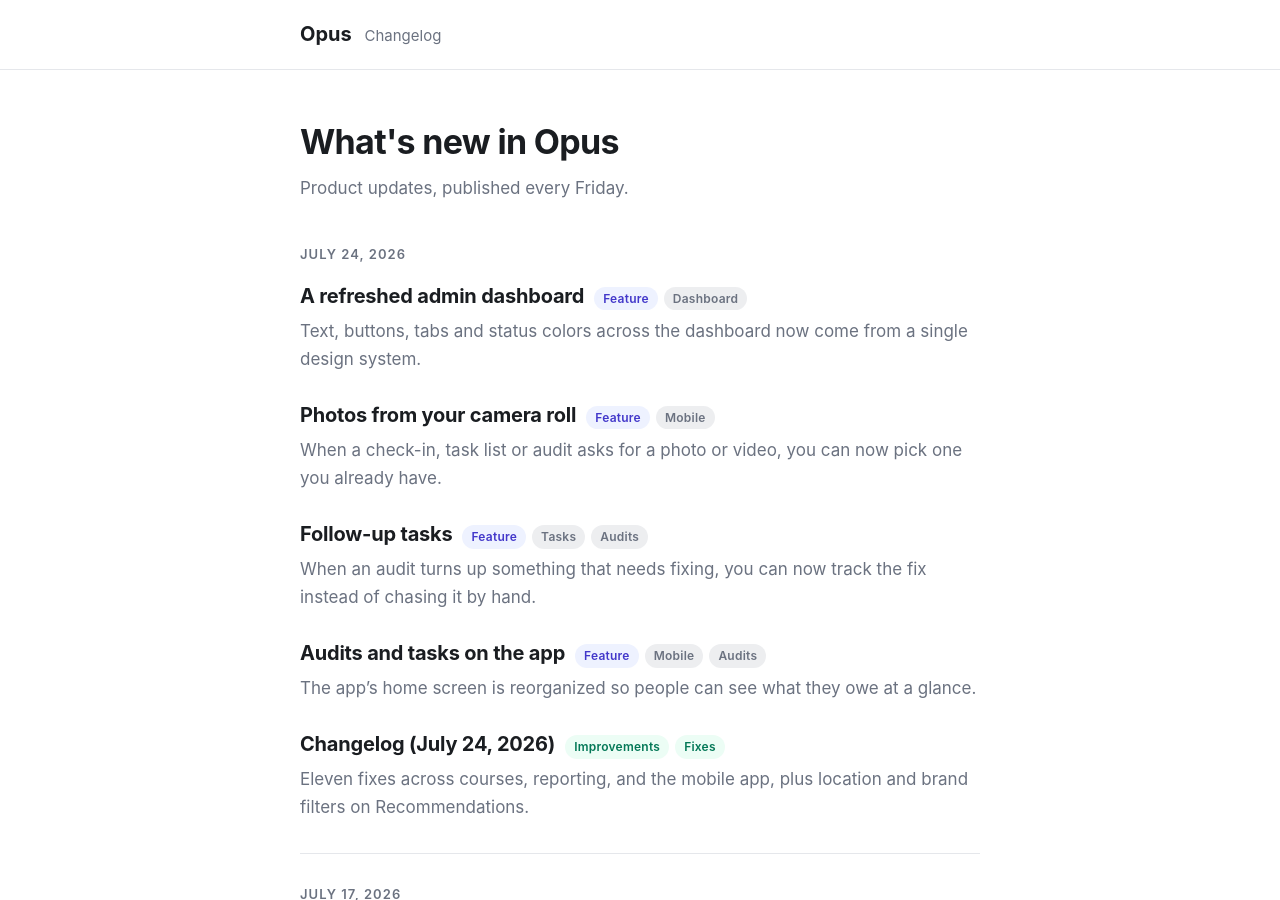
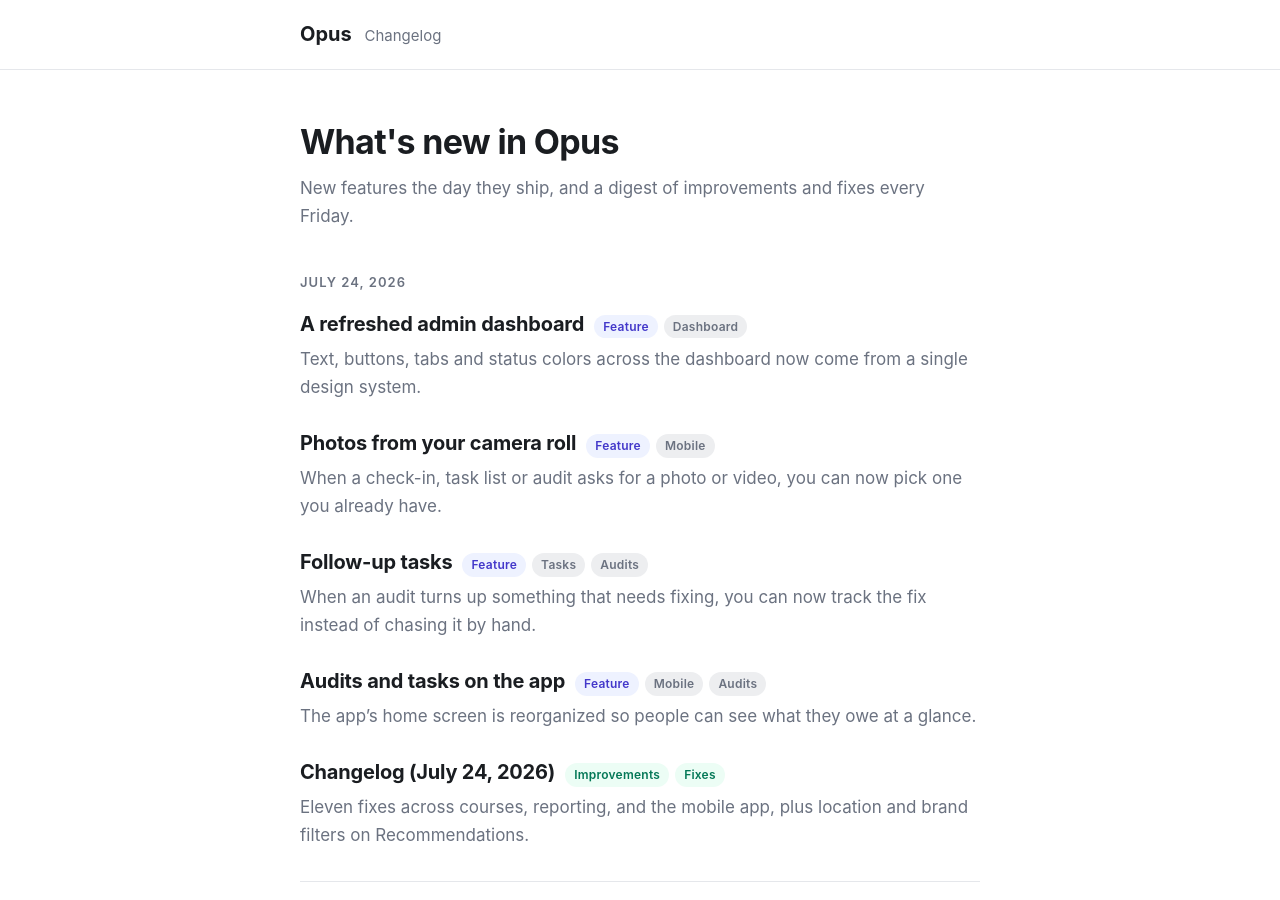
Before and after one commit to opus-training/changelog, a Jekyll site: the page built from index.html, in a window 1280 px wide and 900 px high. Built offline with Jekyll 4.4.1, drawn with Linux system fonts in a browser that asks for light colours.

Commit message:
Copy: reflect daily launch-day cadence

```diff
--- a/index.html
+++ b/index.html
@@ -2,7 +2,7 @@
 layout: default
 ---
 <h1 class="page-title">What's new in Opus</h1>
-<p class="page-sub">Product updates, published every Friday.</p>
+<p class="page-sub">New features the day they ship, and a digest of improvements and fixes every Friday.</p>
 
 {% assign by_date = site.posts | group_by_exp: "post", "post.date | date: '%B %-d, %Y'" %}
 {% for g in by_date %}
```
Also changed, not shown: README.md.
